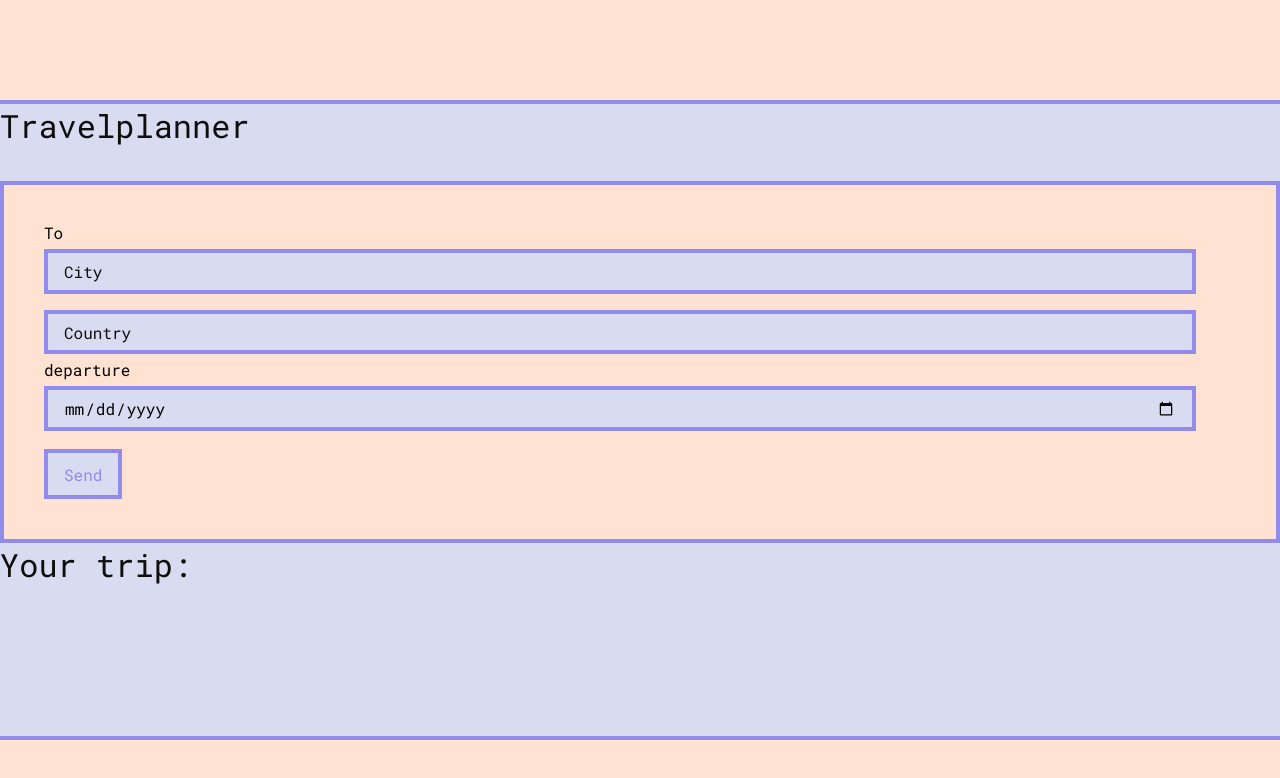
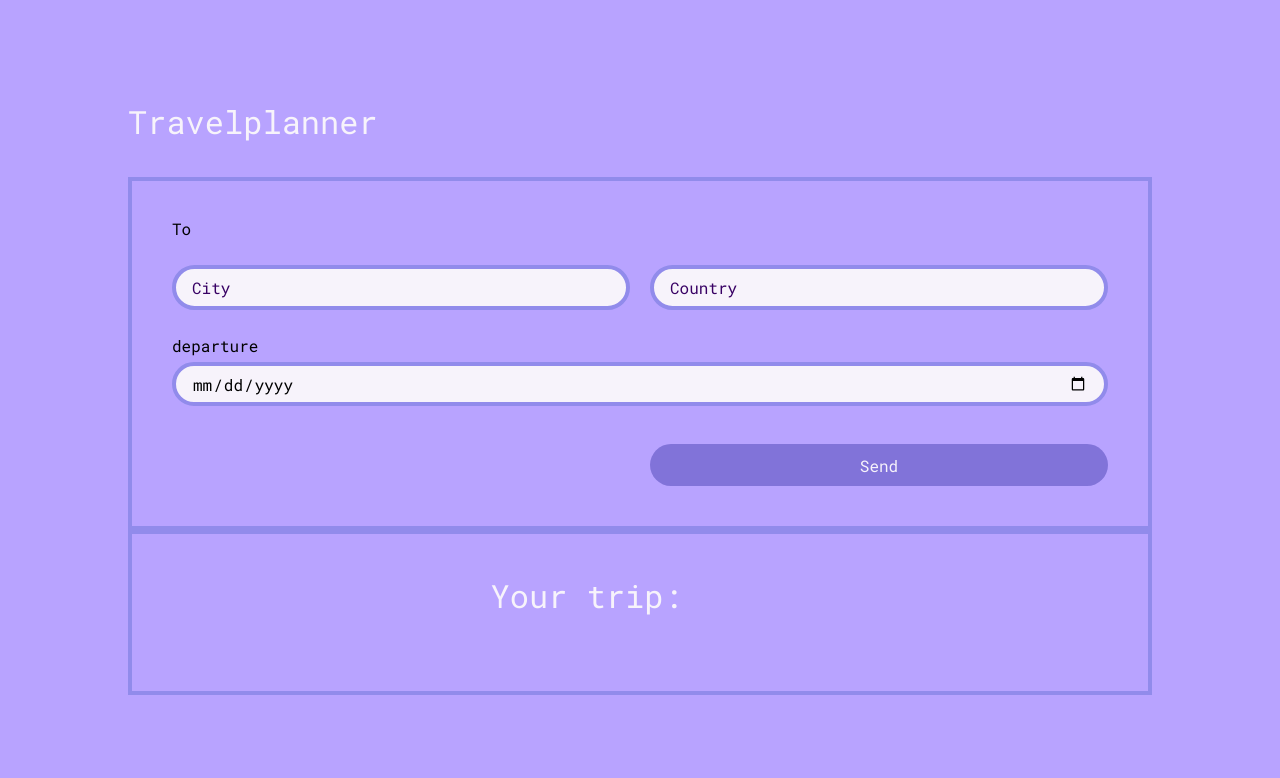
Before and after one commit to ligeiaofulthar/capstone, a website built with webpack: page src/client/views/index.html in a window 1280 px wide. Built offline with nearby package versions, Linux system fonts and the light colour scheme.

Commit message:
feat: add css grid and colors

```diff
--- a/src/client/styles/appStyles.scss
+++ b/src/client/styles/appStyles.scss
@@ -11,7 +11,7 @@ body {
   font-family: $theme-font;
   background-color: $color-primary;
   h1, h2 {
-      color: $color-black;
+      color: $color-white;
       font-size: 2rem;
       line-height: 1.4;
       padding-bottom: 2rem;
@@ -19,6 +19,5 @@ body {
 }
 
 input {
-  background-color: #d9dbf0;
-
+  background-color: $color-white;
 }
--- a/src/client/styles/base.scss
+++ b/src/client/styles/base.scss
@@ -31,8 +31,6 @@ header {
 
 main {
     grid-area: main;
-    border-bottom: solid 4px #918beb;
-    border-top: solid 4px #918beb;
 }
 
 footer {
--- a/src/client/styles/form.scss
+++ b/src/client/styles/form.scss
@@ -1,19 +1,36 @@
 main {
-    background-color: #d9dbf0;
+    max-width: 1024px;
+    width: 100%;
+    margin: 0 auto;
 }
 
 form {
-    background-color: #ffe2d1;
+    background-color: $color-primary;
     border: solid 4px #918beb;
     padding: 40px;
+    display: grid;
+    grid-template-columns: 1fr 1fr;
+    // grid-template-rows: auto;
+    gap: 20px;
+
+    label {
+        display: block;
+    }
+
+    input {
+        width: 100%;
+        border-radius: 27px;
+    }
+}
+
+.full-width {
+grid-column: 1/3;
 }
 
 input, textarea {
-    background-color: #ffe2d1;
+    background-color: $color-white;
     border: solid 4px #918beb;
     height: 2.8rem;
-    min-width: 200px;
-    width: calc(100% - 2rem - 8px);
     padding: 0.5rem 1rem;
     margin: 0.5rem 0rem 0.5rem 0;
     font-size: 1rem;
@@ -34,13 +51,13 @@ button {
     color: #173b4a;
     border-bottom: solid 2px #918beb;
     cursor: pointer;
+    text-align: center;
 }
 
 .btn {
     text-decoration: none;
-    position: relative;
-    display: inline-flex;
-    align-items: center;
+    text-align: center;
+    border-radius: 27px;
     border: 0;
     margin-top: 0.6rem;
     padding: 0.7rem 1rem 0.6rem 1rem;
@@ -51,9 +68,8 @@ button {
 }
 
 .btn--primary {
-    background-color: #d9dbf0;
-    color: #918beb;
-    border: solid 4px #918beb;
+    background-color: $color-secondary;
+    color: $color-white;
 
     &:hover {
         background-color: #918beb;
@@ -71,3 +87,33 @@ button {
     margin: 0.5rem 0;
     border: solid 4px #918beb;
 }
+
+.response-wrapper {
+    background-color: $color-primary;
+    border: solid 4px #918beb;
+    padding: 40px;
+    display: grid;
+    grid-template-columns: 1fr 1fr 1fr;
+    gap: 20px;
+}
+
+.one-third {
+grid-column: 1/2;
+}
+
+.two-thirds {
+grid-column: 2/4;
+}
+
+#location-img {
+
+
+    img {
+    // width: 100%;
+    border-radius: 50%;
+    // max-width: 200px;
+    width: 100%;
+    aspect-ratio: 1 / 1;
+    object-fit: cover;
+    }
+}
--- a/src/client/styles/themeColors.scss
+++ b/src/client/styles/themeColors.scss
@@ -1,4 +1,4 @@
-$color-primary: #ffe2d1;
-$color-secondary:#918beb;
-$color-secondary-light: #d9dbf0;
-$color-black: #0e0e0e;
+$color-primary: #b8a3ff;
+$color-secondary:#8173d9;
+$color-white: #f7f3fb;
+$color-black: #380064;
```
